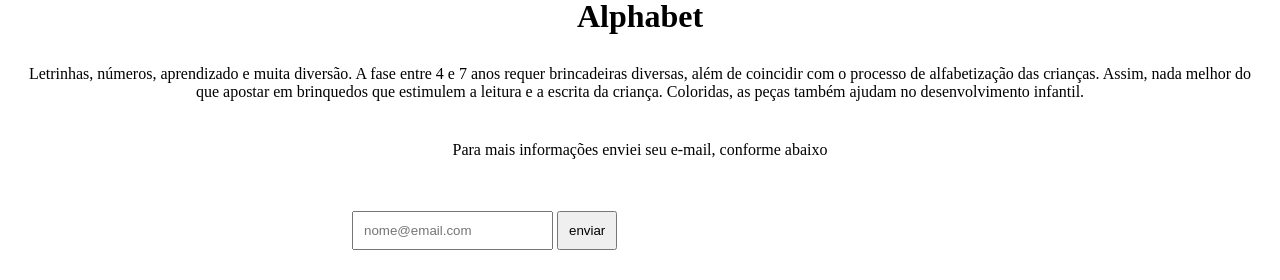
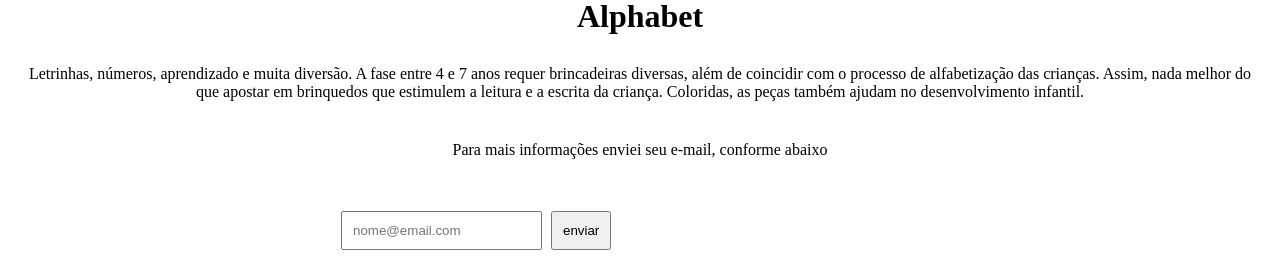
Before and after one commit to MilenaCLeme/projeto-web, a plain HTML site: page ProductLandingPage/index.html in a window 1280 px wide. Shown: the part 92-372 px from the top of the page. Drawn offline with Linux system fonts and the light colour scheme; grey boxes are pictures that could not be loaded.

Commit message:
detalhes de css

```diff
--- a/ProductLandingPage/style.css
+++ b/ProductLandingPage/style.css
@@ -112,12 +112,13 @@ iframe {
 
   #form {
     padding: 2em;
-    margin-left: 20em;
-    margin-right: 20em;
+    margin-left: 19em;
+    margin-right: 19em;
   }
 
   #form input {
     padding: 10px;
+    margin-left: 5px;
   }
 
   #filme {
```
